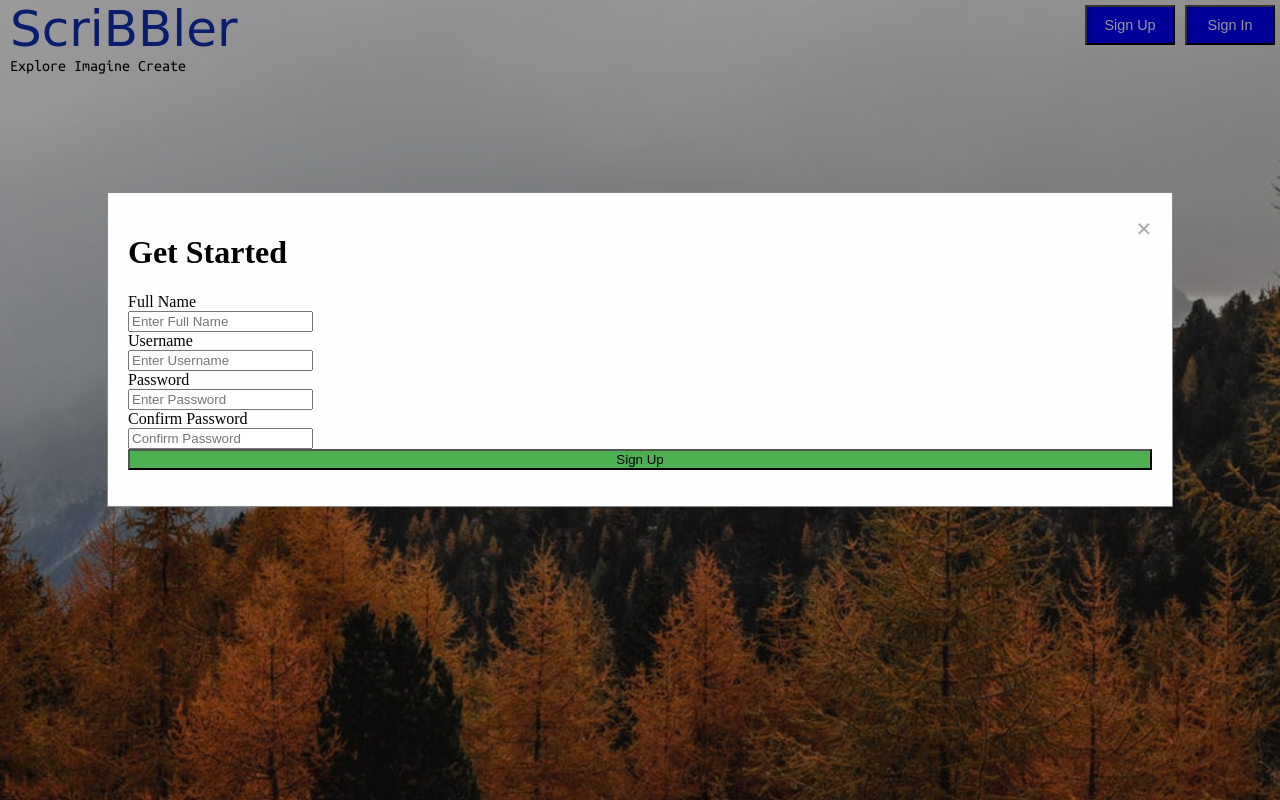
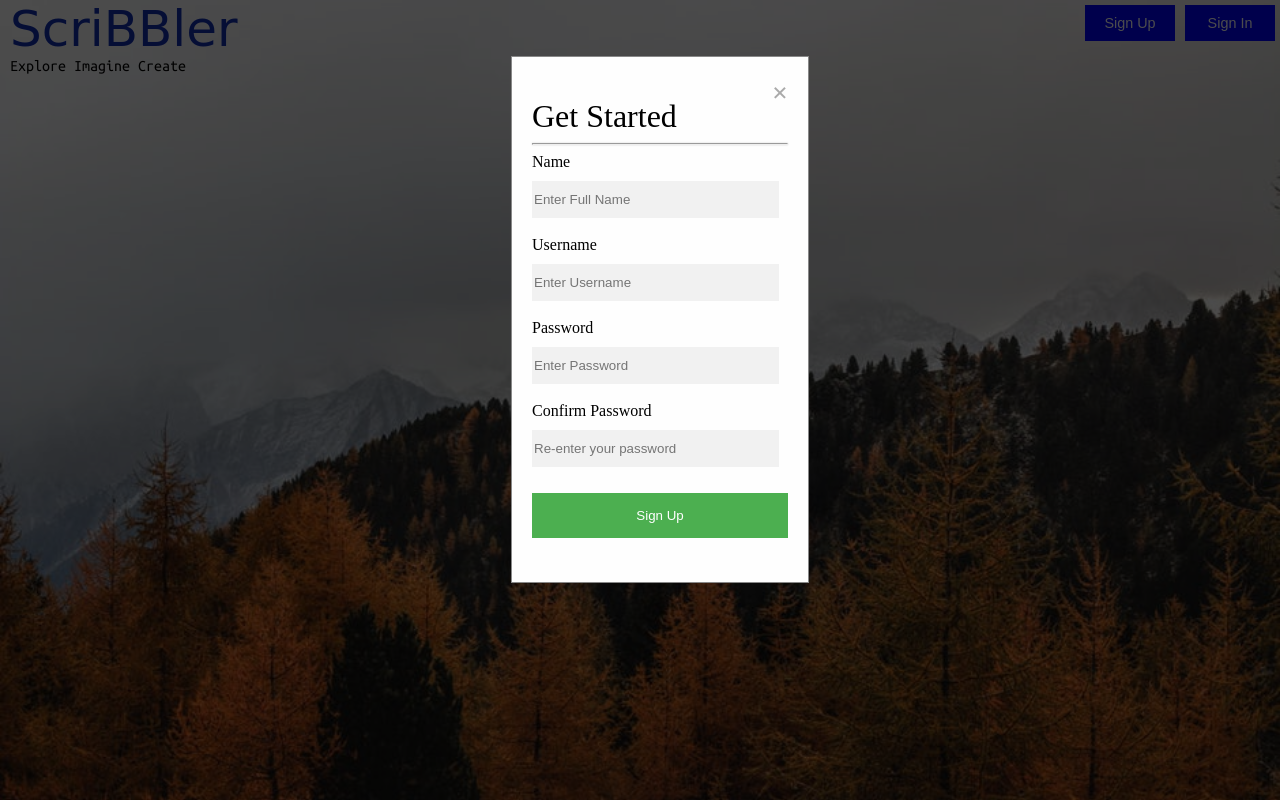
Before and after one commit to Mandeepk01/ScribblerProject, a plain HTML site: page index.html in a window 1280 px wide. Both pictures are taken after a click on the button "Sign In". Drawn offline with Linux system fonts and the light colour scheme; a web font is replaced by a local one.

Commit message:
adding signup page

```diff
--- a/css/common.css
+++ b/css/common.css
@@ -39,41 +39,44 @@
 .modal {
     display: none; /* Hidden by default */
     position: fixed; /* Stay in place */
-  z-index: 1; /* Sit on top */
+    z-index: 100; /* Sit on top */
+    padding: 30px 20px 100px 20px; /* Location of the box */
     left: 0;
     top: 0;
     width: 100%; /* Full width */
     height: 100%; /* Full height */
     overflow: auto; /* Enable scroll if needed */
     background-color: rgb(0,0,0); /* Fallback color */
-  background-color: rgba(0,0,0,0.4); /* Black w/ opacity */
+    background-color: rgba(0,0,0,0.7); /* Black w/ opacity */
   }
 
-/* Modal Content/Box */
+                                                /* Modal Content */
   .modal-content {
     background-color: #fefefe;
-  margin: 15% auto; /* 15% from the top and centered */
+    margin: 2% auto;
     padding: 20px;
     border: 1px solid #888;
-  width: 80%; /* Could be more or less, depending on screen size */
+    width: 20%;
+    box-shadow: 0 5px 8px 0 rgba(0,0,0,0.2),rgba(0,0,0,0.2),rgba(0,0,0,0.),
   }
-
-/* The Close Button */
   .close {
-  color: #aaa;
+    color: #aaaaaa;
     float: right;
     font-size: 28px;
     font-weight: bold;
+  }
+
+  .close:hover,
+  .close:focus {
+    color: #000;
+    text-decoration: none;
+    cursor: pointer;
   }
 .SignUp-Button
  {
    width: 100% ;
    background-color: #4caf50 ;
 
- }
- .SignUp-Button:hover
- {
-   background-color: orangered;
  }
 
  .close {
@@ -89,3 +92,40 @@
    text-decoration: none;
    cursor: pointer;
  }
+
+ button {
+    background-color: #4CAF50;
+    color: white;
+    padding: 15px 20px;
+    margin: 8px 0;
+    border: none;
+    cursor: pointer;
+    width: 100%;
+}
+
+
+ .form-style input
+  {
+    border: none;
+     outline: none;
+     background-color: #f1f1f1;
+     display: block;
+     width:95%;
+     height:35px;
+  }
+  .form-style label{
+    float:left;
+    width:150px;
+    margin-bottom:10px;
+  }
+
+  h1 {
+    font-family: "Times New Roman";
+    margin-bottom:2px;
+    font-weight:normal;
+   }
+
+.shade
+ {
+   box-shadow: 0px 0px 2px 0px rgba(0, 0, 0, 0.2);
+ }
--- a/index.html
+++ b/index.html
@@ -29,15 +29,16 @@
     </span>
     <p>
       <h1>Get Started</h1>
+       <hr class = "shade">
       <form class = "form-style">
-      <label>Full Name</label><br>
+      <label>Name</label><br>
       <input type="text" placeholder="Enter Full Name" required> <br>
       <label>Username</label><br>
       <input type="text" placeholder="Enter Username" required><br>
       <label>Password </label><br>
       <input type="password" placeholder="Enter Password" required><br>
       <label>Confirm Password</label><br>
-      <input type="password" placeholder="Confirm Password" required><br>
+      <input type="password" placeholder="Re-enter your password" required><br>
       <button class = "SignUp-Button">Sign Up</button>
       </form>
     </p>
```
Lines whose indentation alone changed are shown as unchanged.
